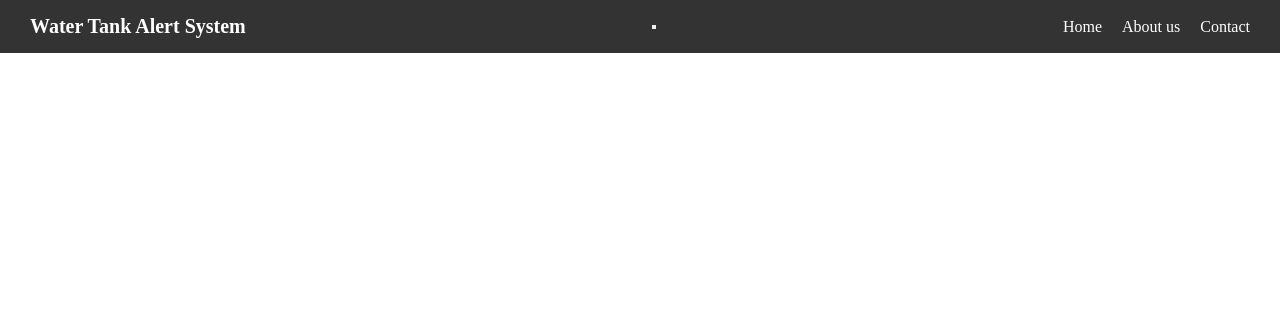
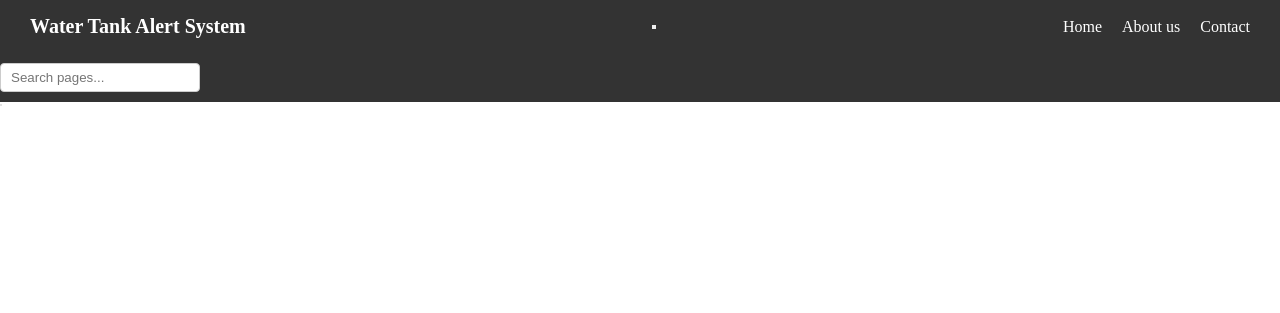
Before and after one commit to Jaylene23/Water_Alert, a PHP site: page / in a window 1280 px wide. Shown: the top 313 px of the page. Run offline with PHP 8.4, Linux system fonts and the light colour scheme.

Commit message:
added a dynamic searching on the index.html exclusively

```diff
--- a/Contact.html
+++ b/Contact.html
@@ -18,7 +18,7 @@
     <div class="collapse navbar-collapse" id="navbarNav">
       <ul class="navbar-nav">
         <li class="nav-item">
-          <a class="nav-link active" aria-current="page" href="#">Home</a>
+          <a class="nav-link active" aria-current="page" href="index.html">Home</a>
         </li>
         <li class="nav-item">
           <a class="nav-link" href="about.html">About us</a>
--- a/about.html
+++ b/about.html
@@ -17,7 +17,7 @@
     <div class="collapse navbar-collapse" id="navbarNav">
       <ul class="navbar-nav">
         <li class="nav-item">
-          <a class="nav-link active" aria-current="page" href="#">Home</a>
+          <a class="nav-link active" aria-current="page" href="index.html">Home</a>
         </li>
         <li class="nav-item">
           <a class="nav-link" href="">About us</a>
--- a/index.html
+++ b/index.html
@@ -3,7 +3,7 @@
 <head>
     <meta charset="UTF-8">
     <meta name="viewport" content="width=device-width, initial-scale=1.0">
-    <title>Document</title>
+    <title>Home</title>
     <link rel="stylesheet" href="style.css">
 </head>
 
@@ -17,19 +17,27 @@
                 </button>
                 <div class="collapse navbar-collapse" id="navbarNav">
                     <ul class="navbar-nav">
-
                         <li class="nav-item">
-          <a class="nav-link active" aria-current="page" href="#">Home</a>
+                            <a class="nav-link active" aria-current="page" href="index.html">Home</a>
                         </li>
                         <li class="nav-item">
                             <a class="nav-link" href="about.html">About us</a>
                         </li>
                         <li class="nav-item">
                             <a class="nav-link" href="Contact.html">Contact</a>
+                        </li>
+                    </ul>
+                </div>
+            </div>
+        </nav>
 
 
+        <div style="position: relative;">
+            <input type="text" id="searchInput" placeholder="Search pages..." onkeyup="searchPages()">
+            <div id="searchResults"></div>
         </div>
+    </div>
+
     <script src="search.js"></script>
-
 </body>
 </html>
--- a/search.js
+++ b/search.js
@@ -0,0 +1,30 @@
+const pages = [
+    { name: "Home", url: "index.html" },
+    { name: "About Us", url: "about.html" },
+    { name: "Contact", url: "Contact.html" }
+  ];
+
+  function searchPages() {
+    const input = document.getElementById("searchInput").value.toLowerCase();
+    const resultsBox = document.getElementById("searchResults");
+
+    resultsBox.innerHTML = "";
+
+    if (input === "") return;
+
+    const filteredPages = pages.filter(page =>
+      page.name.toLowerCase().includes(input)
+    );
+
+    filteredPages.forEach(page => {
+      const div = document.createElement("div");
+      div.textContent = page.name;
+      div.classList.add("search-item");
+
+      div.onclick = () => {
+        window.location.href = page.url;
+      };
+
+      resultsBox.appendChild(div);
+    });
+  }
--- a/style.css
+++ b/style.css
@@ -44,3 +44,29 @@
 .nav-link:hover {
     color: #f0a500;
 }
+#searchInput {
+    width: 200px;
+    padding: 6px 10px;
+    margin: 10px 0;
+    border: 1px solid #ccc;
+    border-radius: 4px;
+}
+
+#searchResults {
+    border: 1px solid #ccc;
+    max-width: 200px;
+    border-radius: 4px;
+    margin-top: 2px;
+    background-color: white;
+    position: absolute;
+    z-index: 1000;
+}
+
+.search-item {
+    padding: 6px 10px;
+    cursor: pointer;
+}
+
+.search-item:hover {
+    background-color: #f0f0f0;
+}
```
Lines whose indentation alone changed are shown as unchanged.
